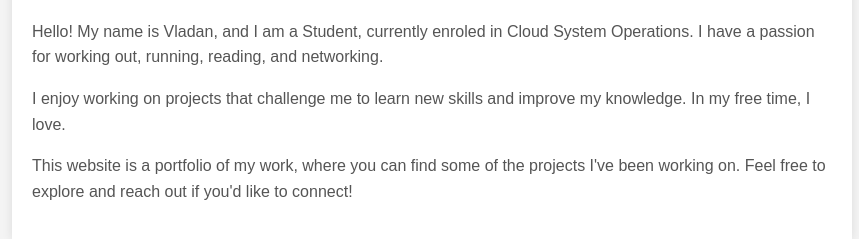
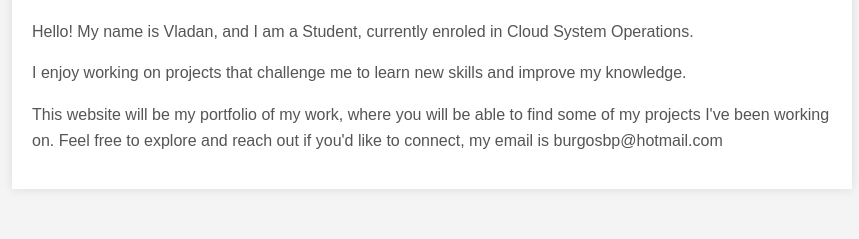
Before and after one commit to burgosbp/portfolio-website, a plain HTML site: page description.html in a window 1280 px wide. Shown: the part 101-340 px from the top of the page, without its empty margins (208-1067 px from the left). Drawn offline with Linux system fonts and the light colour scheme.

Commit message:
Fixing the text about me.

```diff
--- a/description.html
+++ b/description.html
@@ -38,9 +38,9 @@
 <body>
     <div class="container">
         <h1>About Me</h1>
-        <p>Hello! My name is Vladan, and I am a Student, currently enroled in Cloud System Operations. I have a passion for working out, running, reading, and networking.</p>
-        <p>I enjoy working on projects that challenge me to learn new skills and improve my knowledge. In my free time, I love.</p>
-        <p>This website is a portfolio of my work, where you can find some of the projects I've been working on. Feel free to explore and reach out if you'd like to connect!</p>
+        <p>Hello! My name is Vladan, and I am a Student, currently enroled in Cloud System Operations.</p>
+        <p>I enjoy working on projects that challenge me to learn new skills and improve my knowledge.</p>
+        <p>This website will be my portfolio of my work, where you will be able to find some of my projects I've been working on. Feel free to explore and reach out if you'd like to connect, my email is burgosbp@hotmail.com</p>
     </div>
 </body>
 </html>
```
